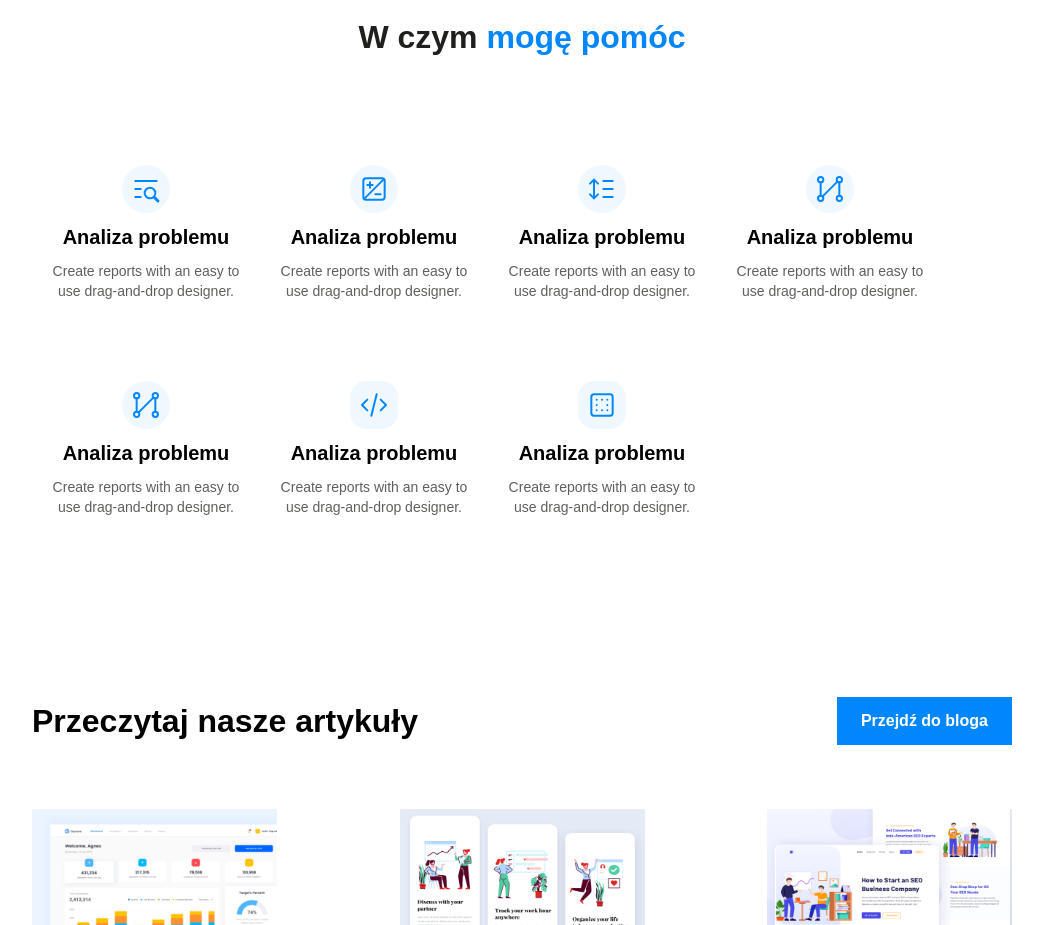
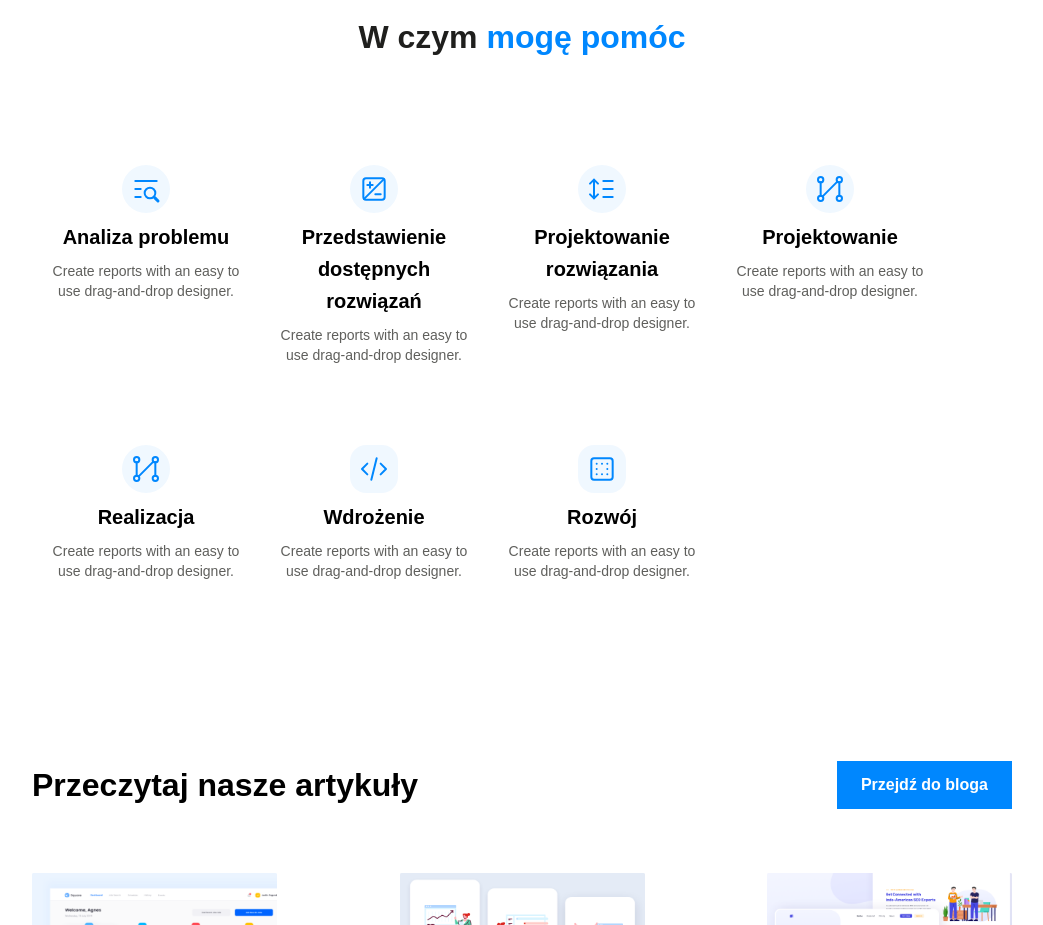
Before and after one commit to Artystoteles/Zadanie, a website: page index.html in a window 1280 px wide. Shown: the part 2180-3105 px from the top of the page, without its empty margins (118-1161 px from the left). Drawn offline with Linux system fonts and the light colour scheme.

Commit message:
style fixes

```diff
--- a/index.html
+++ b/index.html
@@ -136,7 +136,9 @@
               class="help__singleItemImg"
             />
           </div>
-          <p class="help__singleItemHeading">Analiza problemu</p>
+          <p class="help__singleItemHeading">
+            Przedstawienie dostępnych rozwiązań
+          </p>
           <p class="help__singleItemDescription">
             Create reports with an easy to use drag-and-drop designer.
           </p>
@@ -149,7 +151,7 @@
               class="help__singleItemImg"
             />
           </div>
-          <p class="help__singleItemHeading">Analiza problemu</p>
+          <p class="help__singleItemHeading">Projektowanie rozwiązania</p>
           <p class="help__singleItemDescription">
             Create reports with an easy to use drag-and-drop designer.
           </p>
@@ -162,7 +164,7 @@
               class="help__singleItemImg"
             />
           </div>
-          <p class="help__singleItemHeading">Analiza problemu</p>
+          <p class="help__singleItemHeading">Projektowanie</p>
           <p class="help__singleItemDescription">
             Create reports with an easy to use drag-and-drop designer.
           </p>
@@ -175,7 +177,7 @@
               class="help__singleItemImg"
             />
           </div>
-          <p class="help__singleItemHeading">Analiza problemu</p>
+          <p class="help__singleItemHeading">Realizacja</p>
           <p class="help__singleItemDescription">
             Create reports with an easy to use drag-and-drop designer.
           </p>
@@ -188,7 +190,7 @@
               class="help__singleItemImg"
             />
           </div>
-          <p class="help__singleItemHeading">Analiza problemu</p>
+          <p class="help__singleItemHeading">Wdrożenie</p>
           <p class="help__singleItemDescription">
             Create reports with an easy to use drag-and-drop designer.
           </p>
@@ -201,7 +203,7 @@
               class="help__singleItemImg"
             />
           </div>
-          <p class="help__singleItemHeading">Analiza problemu</p>
+          <p class="help__singleItemHeading">Rozwój</p>
           <p class="help__singleItemDescription">
             Create reports with an easy to use drag-and-drop designer.
           </p>
--- a/style.scss
+++ b/style.scss
@@ -354,7 +354,7 @@ a {
   }
   &__itemsList {
     display: flex;
-    align-items: center;
+    align-items: flex-start;
     justify-content: flex-start;
     flex-wrap: wrap;
     width: 100%;
@@ -386,6 +386,7 @@ a {
     margin: 0.8rem 0;
     line-height: 3.2rem;
     font-weight: 700;
+    text-align: center;
   }
   &__singleItemDescription {
     text-align: center;
```
Also changed, not shown: style.css.
